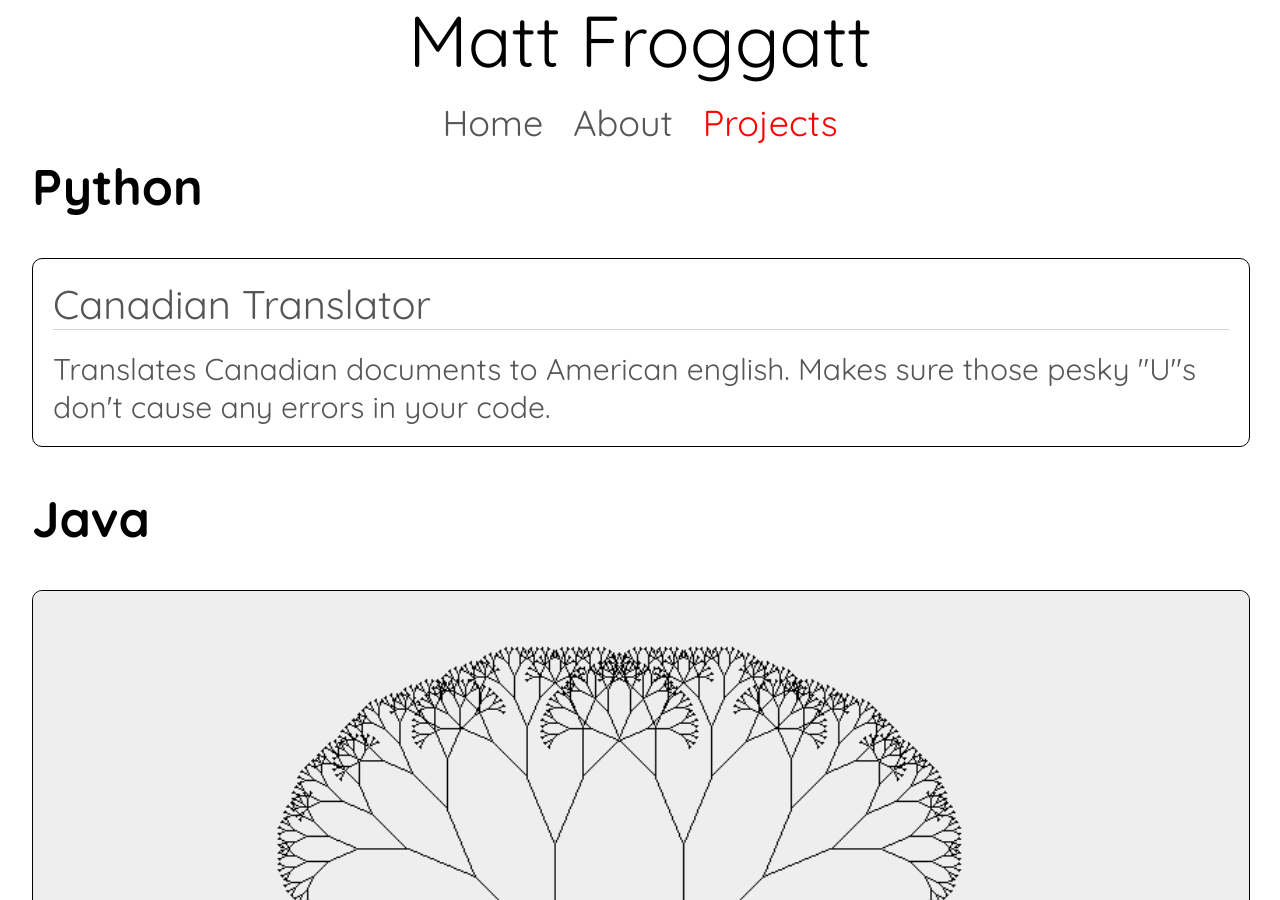
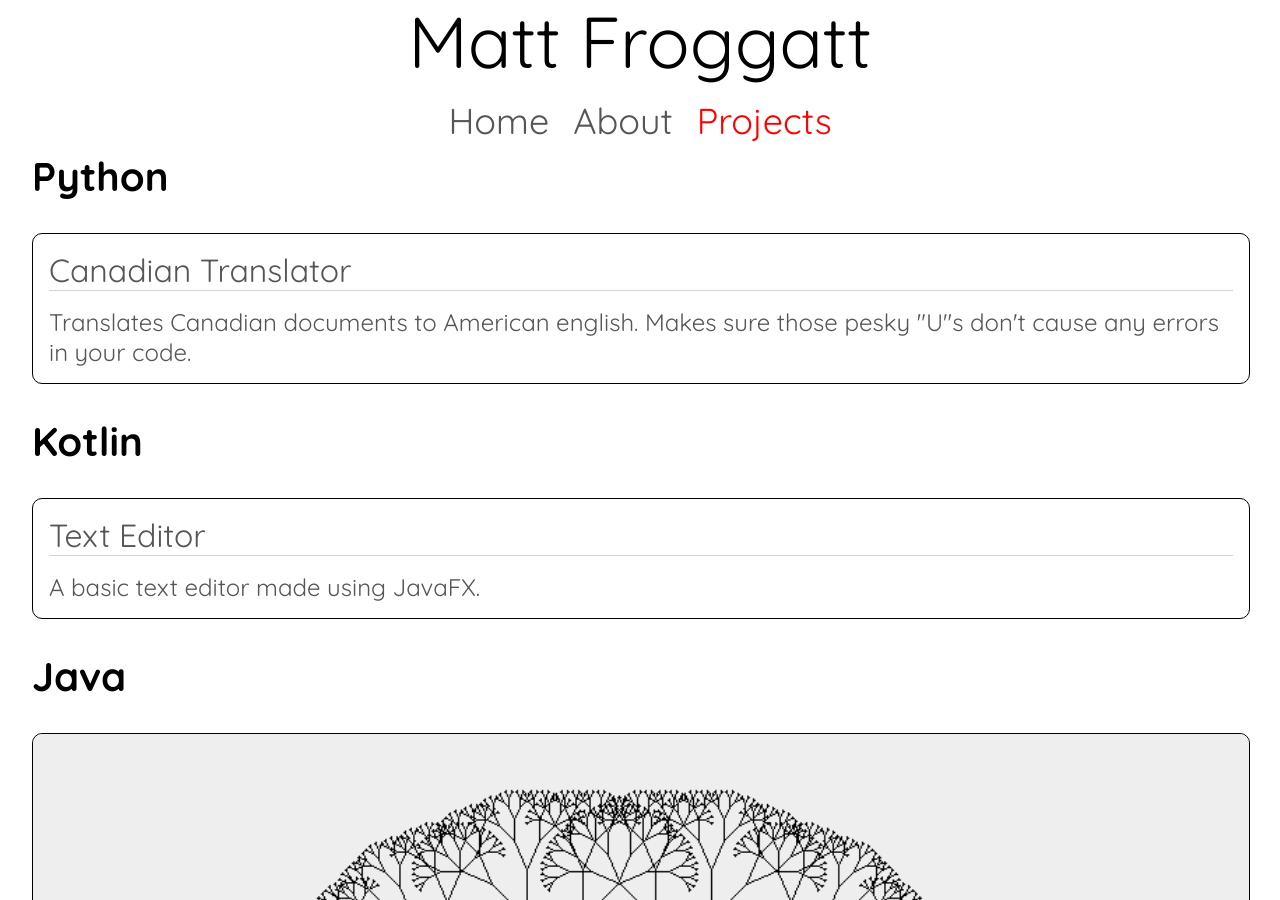
Before and after one commit to matt-froggatt/matt-froggatt.github.io, a Jekyll site: the page built from projects.html, in a window 1280 px wide and 900 px high. Built offline with Jekyll 4.4.1, drawn with Linux system fonts in a browser that asks for light colours.

Commit message:
Added Kotlin project to projects section. Decreased font size slightly.

```diff
--- a/_data/projects.yml
+++ b/_data/projects.yml
@@ -4,6 +4,12 @@
             image:
             name: Canadian Translator
             descript: Translates Canadian documents to American english. Makes sure those pesky "U"s don't cause any errors in your code.
+- lang: Kotlin
+  projects:
+          - link: https://github.com/matt-froggatt/math-notepad
+            image:
+            name: Text Editor
+            descript: A basic text editor made using JavaFX.
 - lang: Java
   projects:
           - link: https://github.com/matt-froggatt/fractals
--- a/_sass/main.scss
+++ b/_sass/main.scss
@@ -1,7 +1,7 @@
 html{
 	background-color: white;
 	font-family: 'Quicksand', sans-serif;
-	font-size: 20px;
+	font-size: 16px;
 }
 
 *{
```
